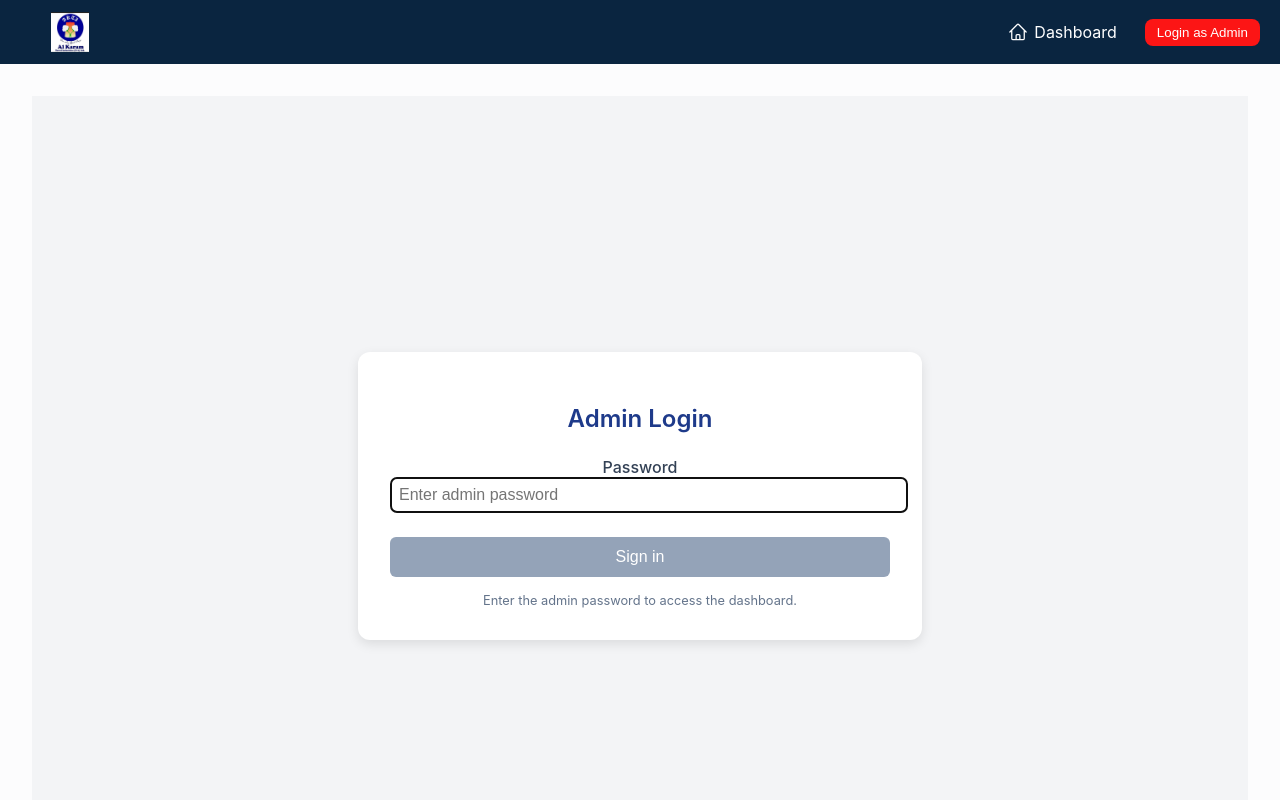
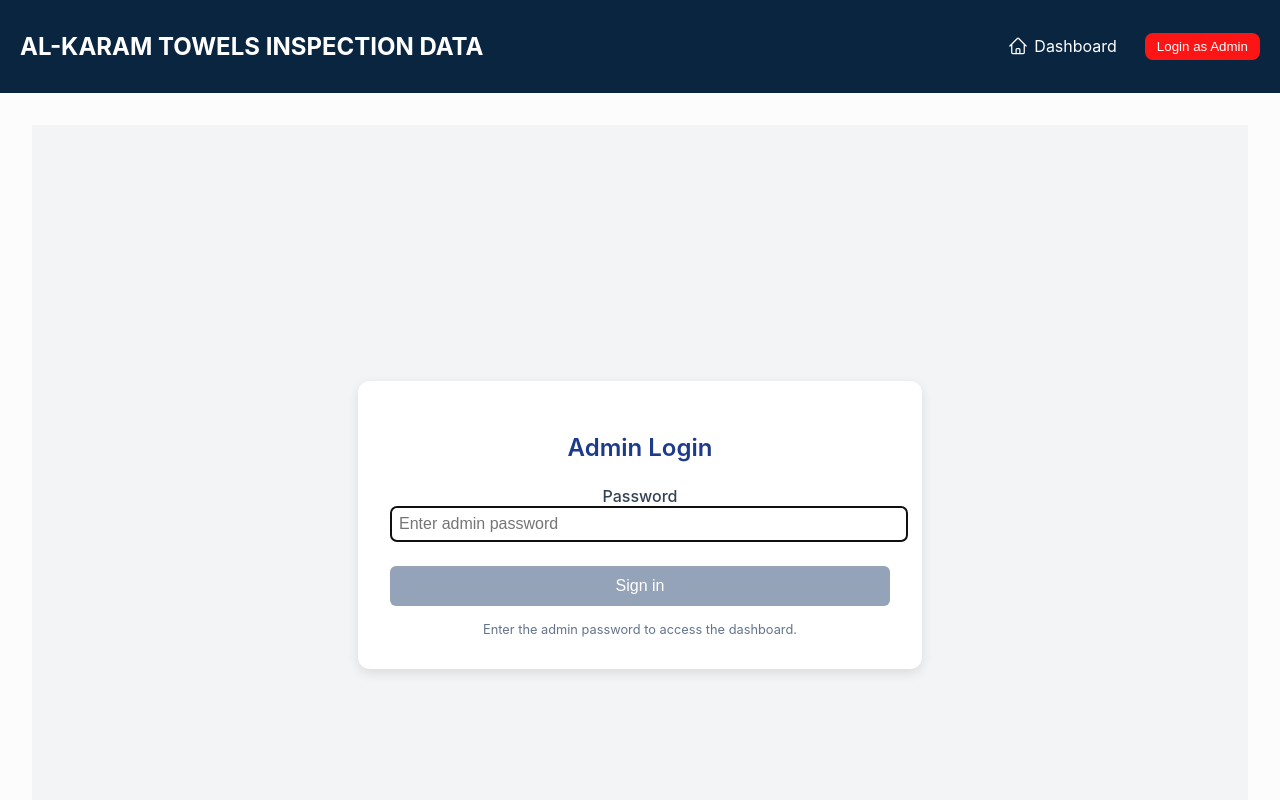
Before and after one commit to MohsinMukhtiar/Al-Karam-Towels-Inspection-Dashboard, a React (Vite) app: page /login in a window 1280 px wide. Shown: the top 800 px of the page. Built offline with nearby package versions, Linux system fonts and the light colour scheme.

Commit message:
Update Navbar.jsx

```diff
--- a/src/components/Navbar.jsx
+++ b/src/components/Navbar.jsx
@@ -40,13 +40,11 @@ export default function Navbar() {
 
   return (
     <nav className="navbar">
-      {/* Logo */}
+      {/* Title */}
       <div className="navbar-logo">
-        <img
-          src="src/logo.jpg"
-          alt="AL-KARAM TOWELS INSPECTION DATA"
-          className="logo-img"
-        />
+        <h1 className="navbar-title">
+          AL-KARAM TOWELS INSPECTION DATA
+        </h1>
       </div>
 
       {/* Hamburger */}
```
